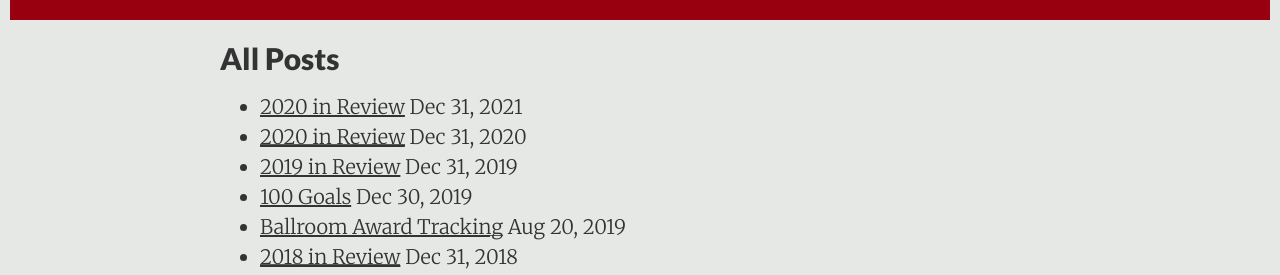
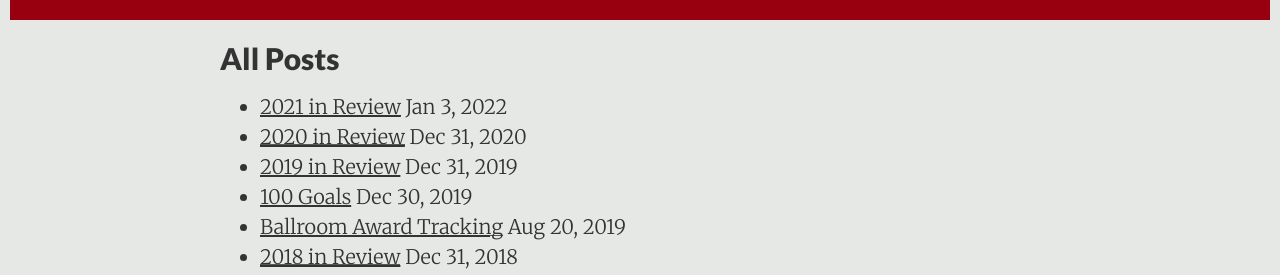
Before and after one commit to DestinyRoseMurphy/DestinyRoseMurphy.github.io, a Jekyll site: the page built from posts.html, in a window 1280 px wide. Shown: the part 138-413 px from the top of the page. Built offline with Jekyll 4.4.1, drawn with Linux system fonts in a browser that asks for light colours.

Commit message:
Fixed some date problems

```diff
--- a/_posts/2021-12-31-2021-in-Review.md
+++ b/_posts/2021-12-31-2021-in-Review.md
@@ -1,7 +1,7 @@
 ---
 layout: post
-title: "2020 in Review"
-date: 2021-12-31
+title: "2021 in Review"
+date: 2022-1-3
 summary: "A quick review of all the highs and lows of 2021."
 ---
 
```
